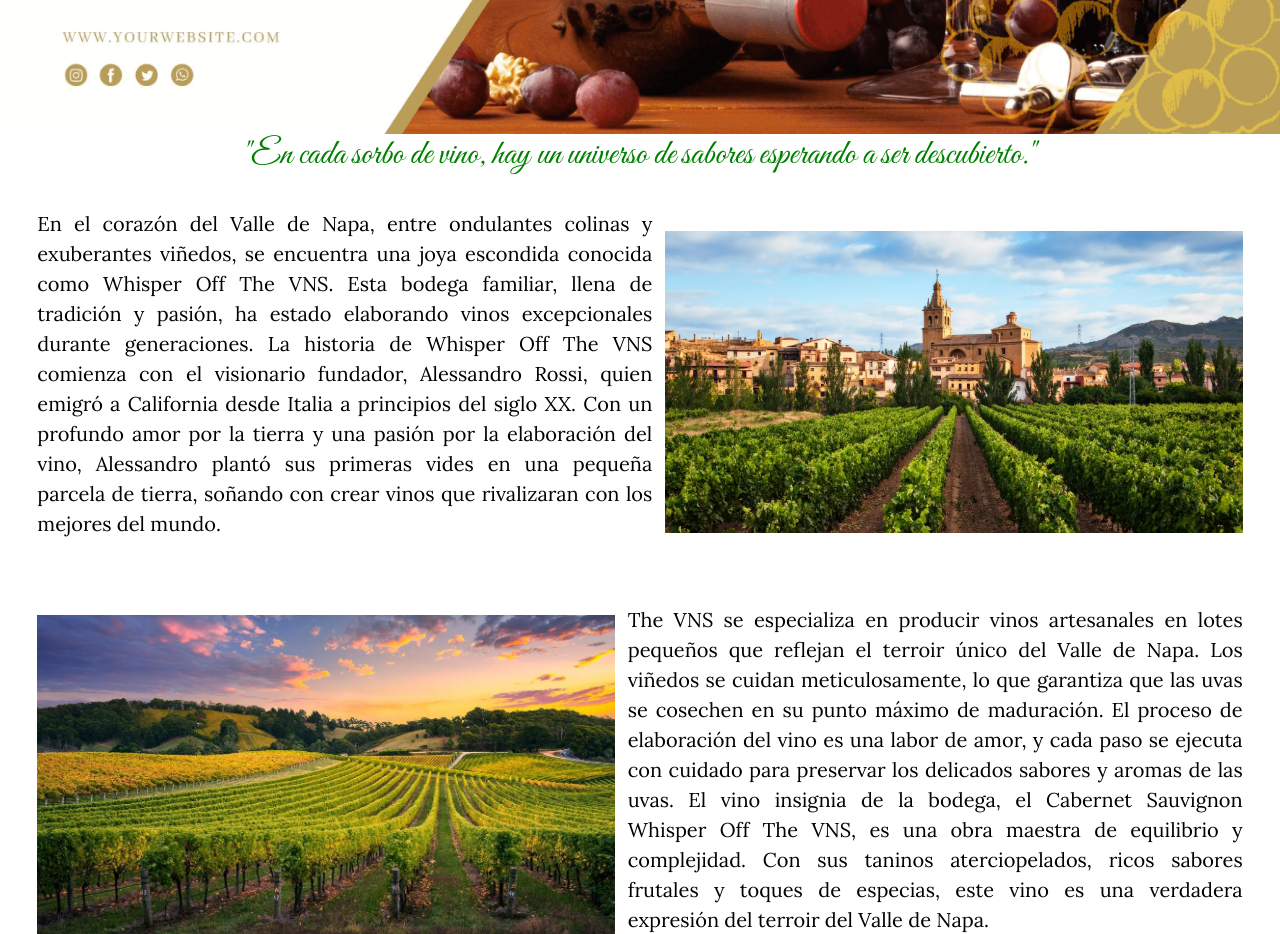
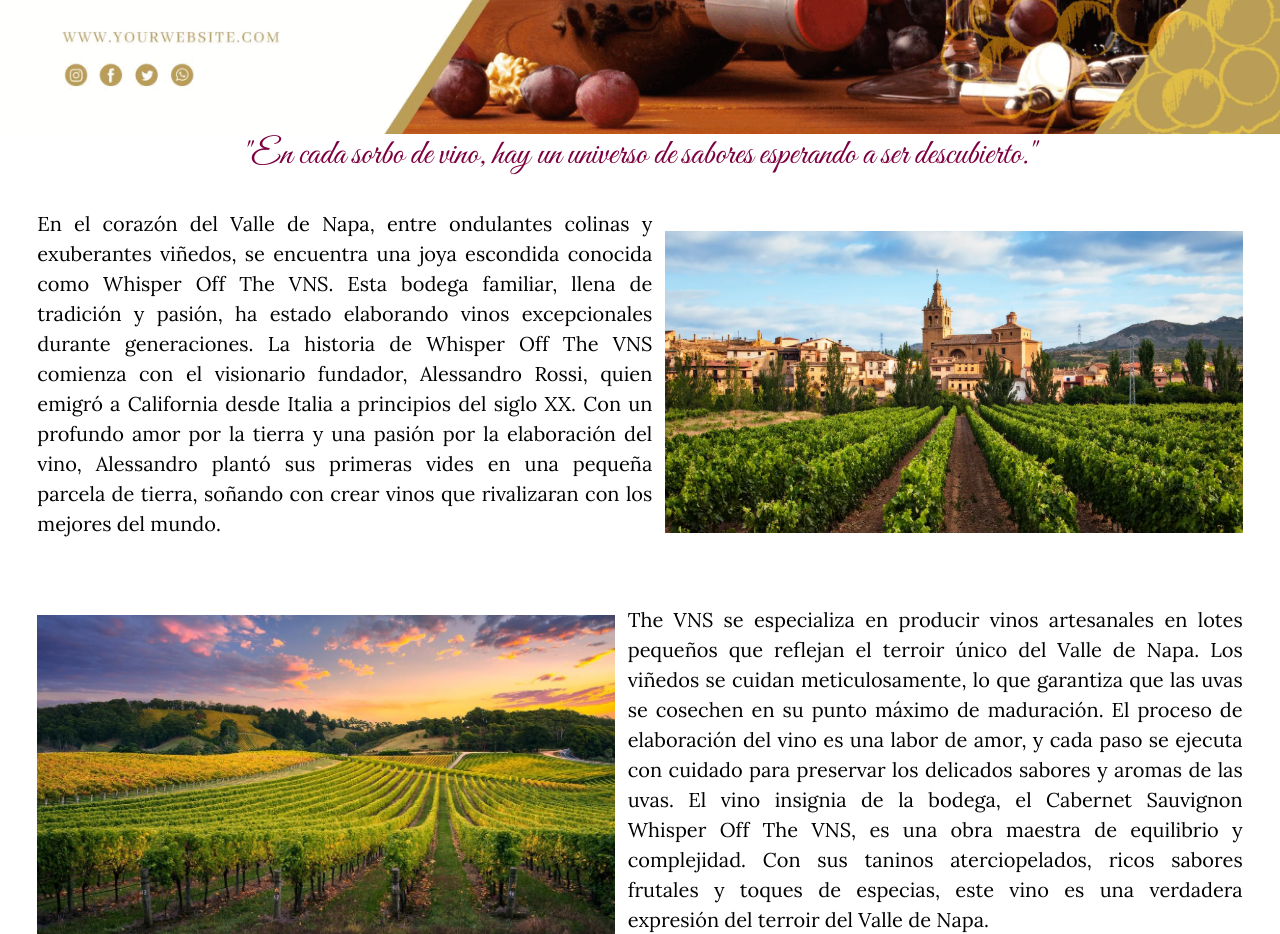
Before and after one commit to jessicaom24/Preentrega2, a website: page index.html in a window 1280 px wide. Shown: the part 860-1794 px from the top of the page. Drawn offline with nearby package versions, Linux system fonts and the light colour scheme; files whose address does not match are found by name.

Commit message:
cambio color

```diff
--- a/scss/componentes/_main.scss
+++ b/scss/componentes/_main.scss
@@ -18,7 +18,7 @@
 
 .bienvenidos h1{
     @extend %texto2;
-    color:$Ver;
+    color:$color-barraBTN;
     font-family: "Great Vibes", cursive;
 
 }
```
Also changed, not shown: css/estilos.css, 1 other file.
